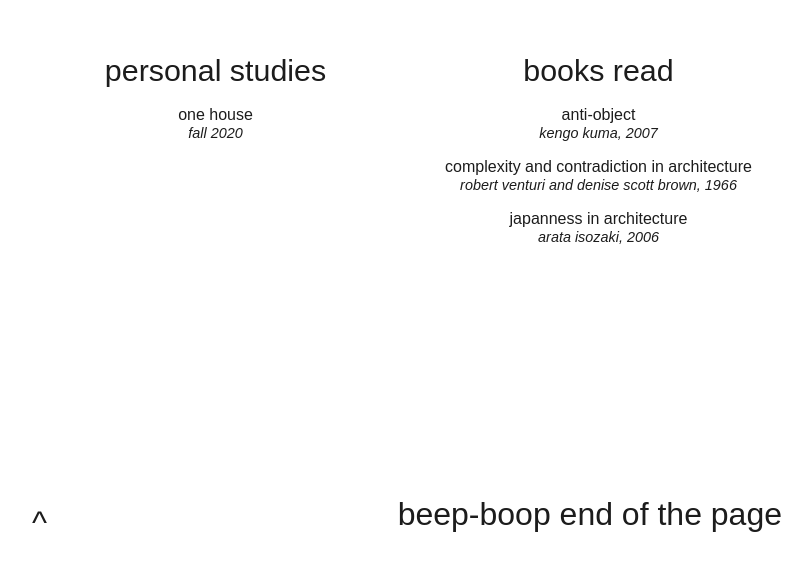
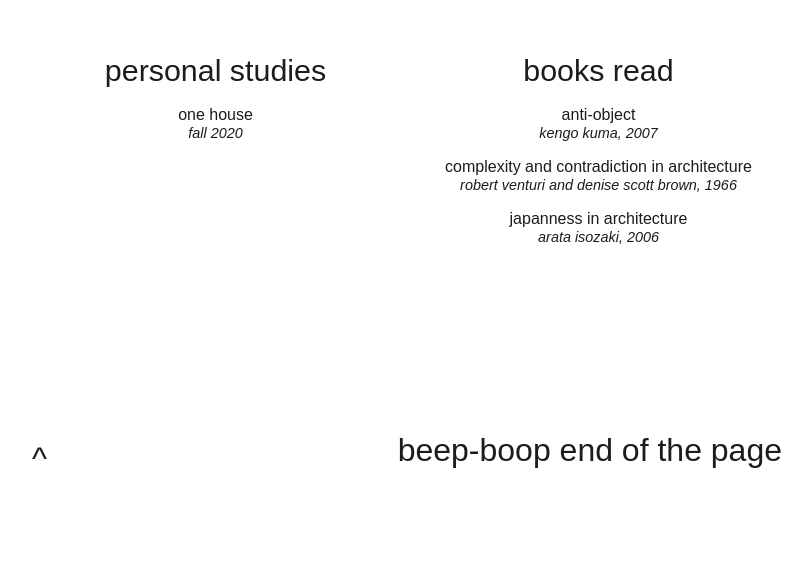
Before and after one commit to oeykmiih/oeykmiih.github.io, a plain HTML site: page info.html in a window 1280 px wide. Shown: the part 859-1424 px from the top of the page, without its empty margins (233-1045 px from the left). After the commit the page ends 1360 px from the top, so only its background shows below. Drawn offline with Linux system fonts and the light colour scheme.

Commit message:
1.3.1
- removed extra spacer in "info"

```diff
--- a/info.html
+++ b/info.html
@@ -51,7 +51,6 @@
       </div>
     </div>
     <div class="spacer"></div>
-    <div class="spacer"></div>
     <footer class="row">
       <a href="#home" id="home-button">^</a>
       <p>beep-boop end of the page</p>
```
